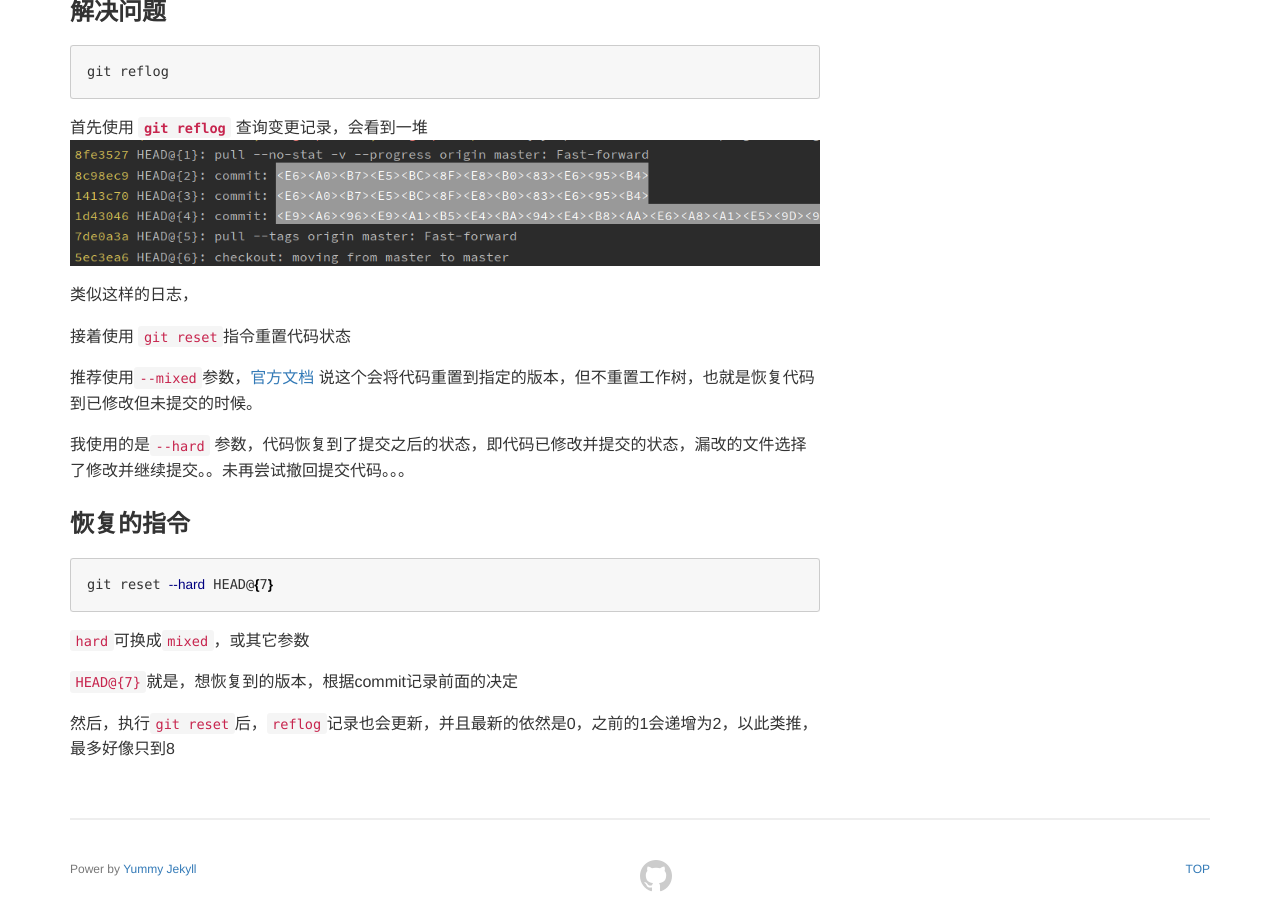
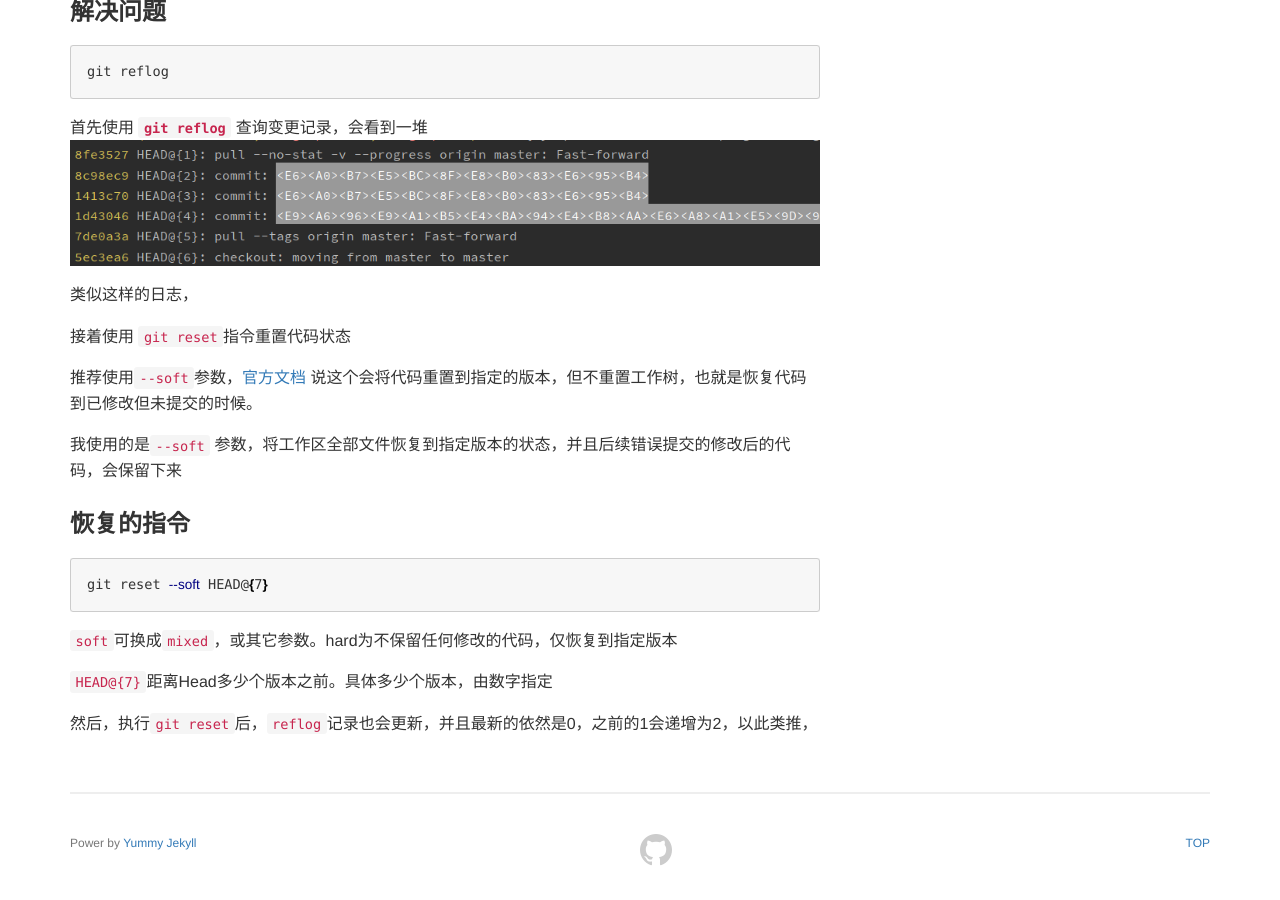
Before and after one commit to loafer-shu/loafer-shu.github.io, a Jekyll site: the page built from _posts/2020/2020-08-02-Git-记一次git使用undo commit指令.md, in a window 1280 px wide and 900 px high, scrolled down 914 px. Built offline with Jekyll 4.4.1, drawn with Linux system fonts in a browser that asks for light colours; a script that is not in the unit is left out; after the commit the page ends 1788 px from its top, so only the background shows below that.

Commit message:
add new article

````diff
--- a/_posts/2020/2020-08-02-Git-记一次git使用undo commit指令.md
+++ b/_posts/2020/2020-08-02-Git-记一次git使用undo commit指令.md
@@ -33,18 +33,18 @@ git reflog
 
 接着使用 ``git reset``指令重置代码状态
 
-推荐使用``--mixed``参数，[官方文档]( https://git-scm.com/docs/git-reset#Documentation/git-reset.txt---mixed ) 说这个会将代码重置到指定的版本，但不重置工作树，也就是恢复代码到已修改但未提交的时候。
+推荐使用``--soft``参数，[官方文档]( https://git-scm.com/docs/git-reset#Documentation/git-reset.txt---mixed ) 说这个会将代码重置到指定的版本，但不重置工作树，也就是恢复代码到已修改但未提交的时候。
 
-我使用的是``--hard`` 参数，代码恢复到了提交之后的状态，即代码已修改并提交的状态，漏改的文件选择了修改并继续提交。。未再尝试撤回提交代码。。。
+我使用的是``--soft`` 参数，将工作区全部文件恢复到指定版本的状态，并且后续错误提交的修改后的代码，会保留下来
 
 ### 恢复的指令
 
 ```shell
-git reset --hard HEAD@{7}
+git reset --soft HEAD@{7}
 ```
 
-``hard``可换成``mixed``，或其它参数
+``soft``可换成``mixed``，或其它参数。hard为不保留任何修改的代码，仅恢复到指定版本
 
-``HEAD@{7}``就是，想恢复到的版本，根据commit记录前面的决定
+``HEAD@{7}``距离Head多少个版本之前。具体多少个版本，由数字指定
 
-然后，执行`git reset`后，`reflog`记录也会更新，并且最新的依然是0，之前的1会递增为2，以此类推，最多好像只到8
+然后，执行`git reset`后，`reflog`记录也会更新，并且最新的依然是0，之前的1会递增为2，以此类推，
````
Also changed, not shown: _posts/2021/2021-06-22-Manjaro-Manjaro 系统垃圾、包文件及缓存清理.md (added, +33 -0 lines).
